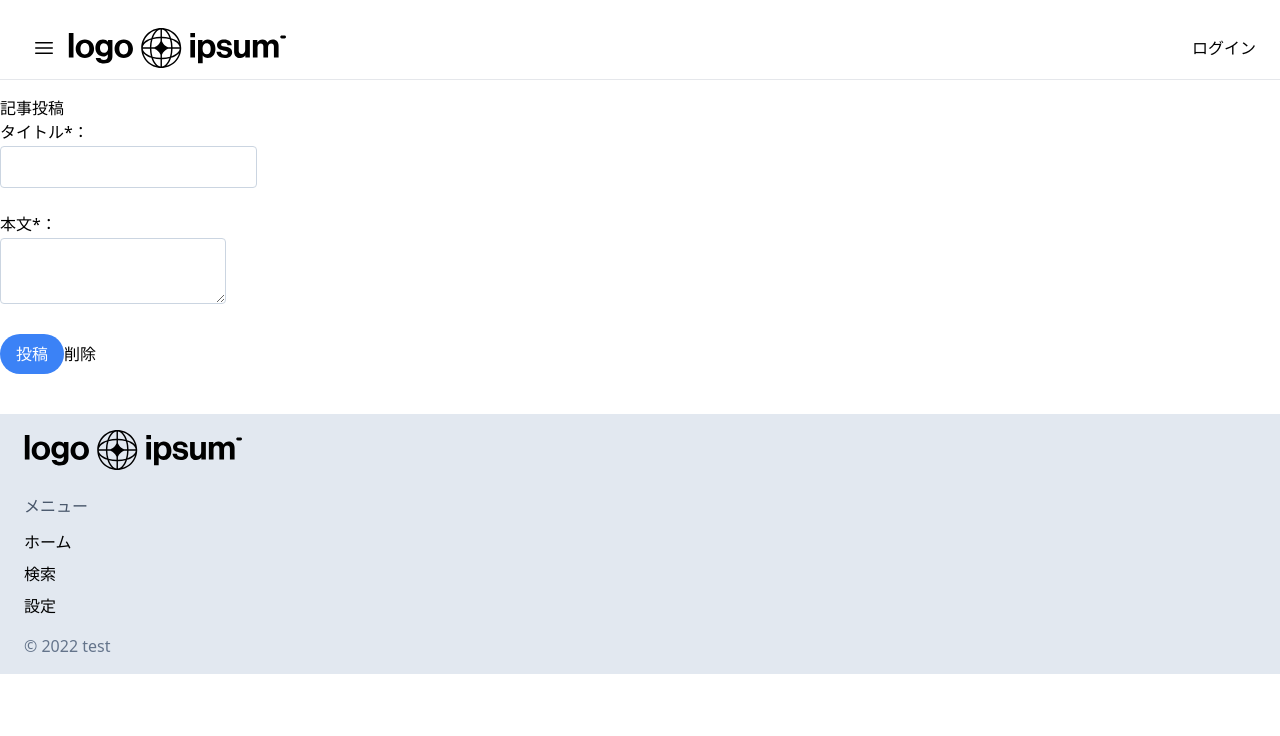
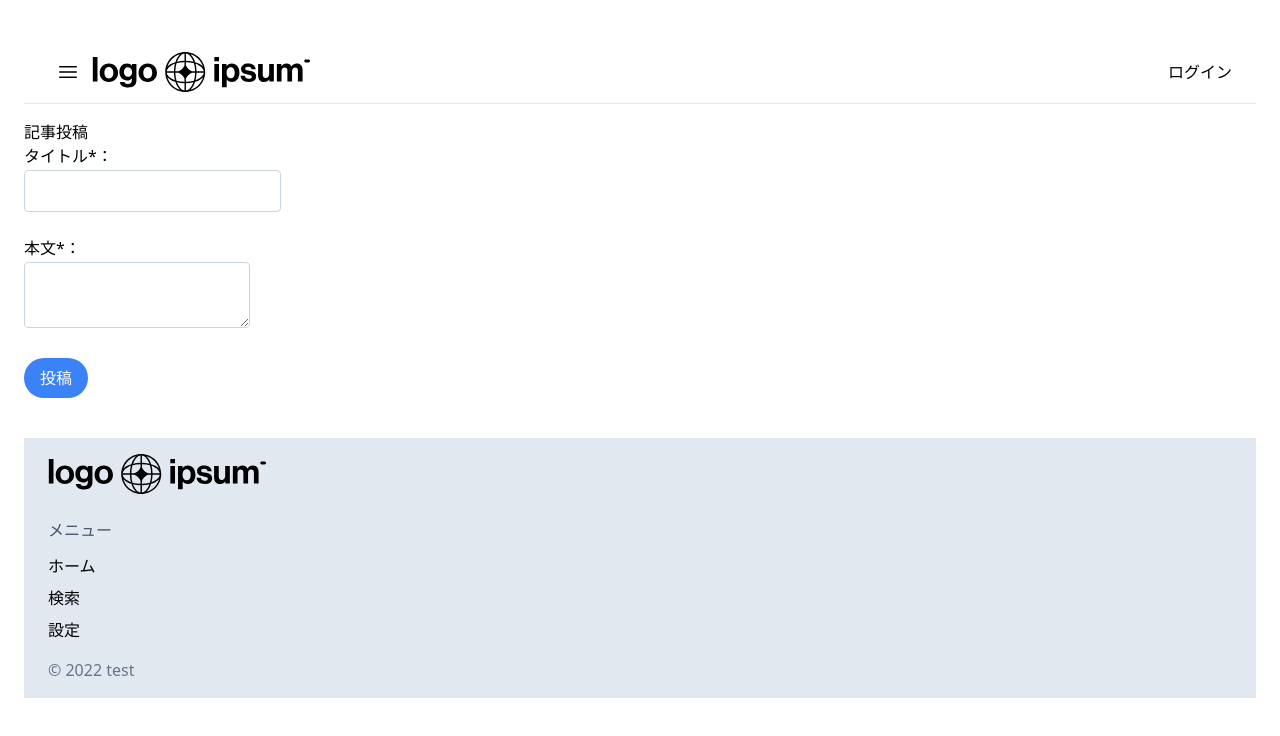
Before and after one commit to HayatoNabetani/nextjs-firebase-algolia, a Next.js app: page /create-post in a window 1280 px wide. Shown: the top 736 px of the page. Built offline with nearby package versions, Linux system fonts and the light colour scheme; no server answers; the database is empty; sample sign-in values are in the browser's storage.

Commit message:
微調整

```diff
--- a/components/header.tsx
+++ b/components/header.tsx
@@ -37,7 +37,11 @@ const Header = () => {
                         />
                     </Link>
                     <span className="flex-1"></span>
-                    {/* ↑これおもろいな */}
+                    {user && (
+                        <Link href="/create-post" className="mr-4">
+                            投稿
+                        </Link>
+                    )}
                     {user ? <UserMenu /> : <Link href="/login">ログイン</Link>}
                 </div>
             </header>
--- a/components/post-form.tsx
+++ b/components/post-form.tsx
@@ -138,9 +138,11 @@ const PostForm = ({ isEditMode }: { isEditMode: boolean }) => {
                     )}
                 </div>
                 <Button type="submit">{isEditMode ? "更新" : "投稿"}</Button>
-                <button type="button" onClick={deletePost}>
-                    削除
-                </button>
+                {isEditMode && (
+                    <button type="button" onClick={deletePost}>
+                        削除
+                    </button>
+                )}
             </form>
         </div>
     );
--- a/pages/create-post.tsx
+++ b/pages/create-post.tsx
@@ -8,7 +8,11 @@ const CreatePost: NextPageWithLayout = () => {
 };
 
 CreatePost.getLayout = function getLayout(page: ReactElement) {
-    return <Layout>{page}</Layout>;
+    return (
+        <div className="container mt-6">
+            <Layout>{page}</Layout>
+        </div>
+    );
 };
 
 export default CreatePost;
--- a/pages/index.tsx
+++ b/pages/index.tsx
@@ -16,6 +16,7 @@ export const getStaticProps: GetStaticProps<{
     const snap = await adminDb
         .collection("posts")
         .orderBy("createdAt", "desc")
+        .limit(20)
         .get();
     const posts = snap.docs.map((doc) => doc.data() as Post);
 
```
